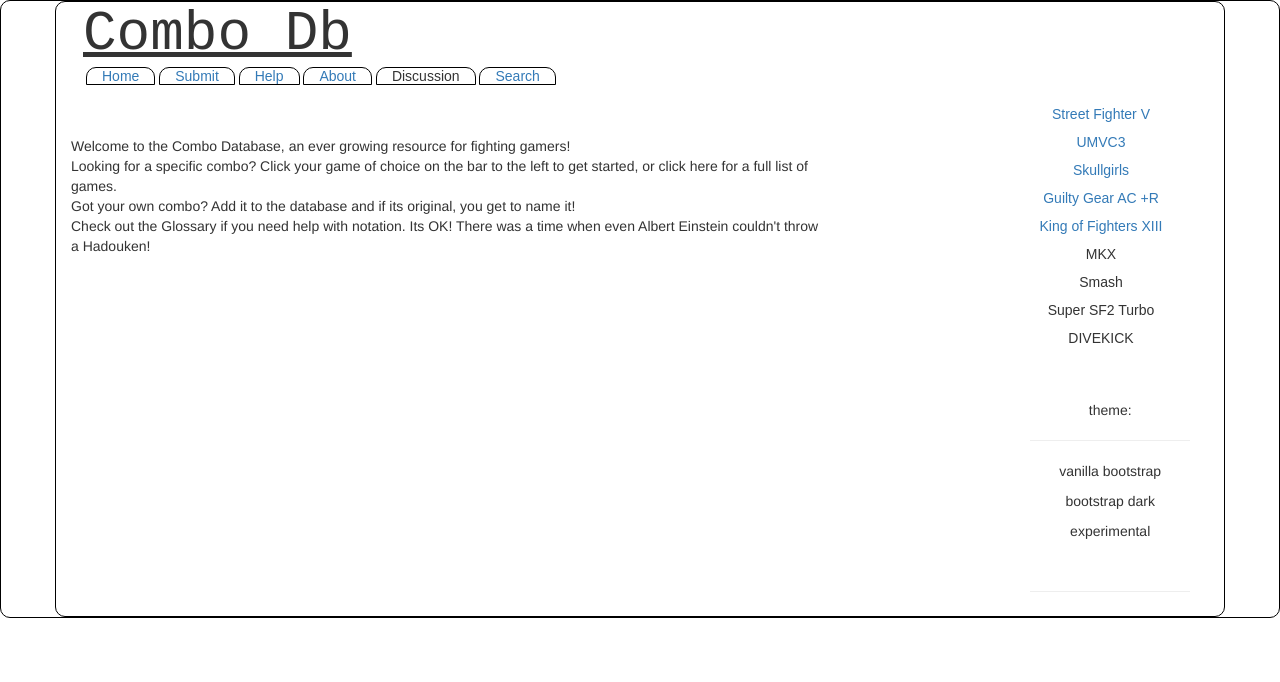
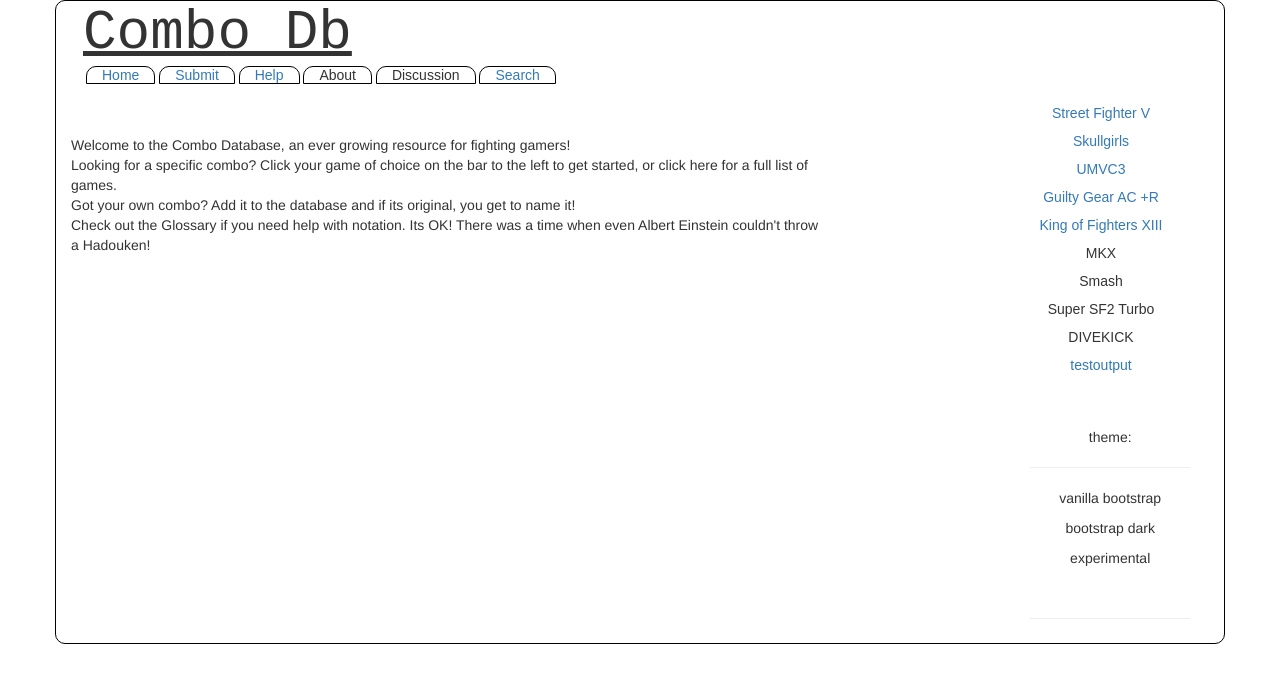
Before and after one commit to wickersham/Combo-DB, a website: page public/index.html at #/games/UMVC3 in a window 1280 px wide. Drawn offline with nearby package versions, Linux system fonts and the light colour scheme; some packages are replaced by stand-ins of ours.

Commit message:
minor tweaks

```diff
--- a/public/index.html
+++ b/public/index.html
@@ -13,7 +13,7 @@
 
 
 </head>
-<body id="allcontainer">
+<body>
   <div id="themechange">
    <div class="container" class="row" id="allcontainer">
 
@@ -25,7 +25,7 @@
                 <li><a href="#/home">Home</a></li>
                 <li><a href="#/submit">Submit</a></li>
                 <li><a href="#/help">Help</a></li>
-                <li><a href="#/about">About</a></li>
+                <li>About</li>
                 <li>Discussion</li>
                 <li><a href="#/search">Search</a></li>
 
@@ -41,14 +41,15 @@
     <span id="gamesbar" class="row col-xs-4">
         <ul>
             <li><a href="#/games/Street Fighter V">Street Fighter V</a></li>
+            <li><a href="#/games/Skullgirls">Skullgirls</a></li>
             <li><a href="#/games/UMVC3">UMVC3</a></li>
-            <li><a href="#/games/Skullgirls">Skullgirls</a></li>
             <li><a href="#/games/Guilty Gear AC +R">Guilty Gear AC +R</a></li>
             <li><a href="#/games/KOF XIII">King of Fighters XIII</a></li>
             <li>MKX</li>
             <li>Smash</li>
             <li>Super SF2 Turbo</li>
             <li>DIVEKICK</li>     <br>
+            <li><a href="#/output">testoutput</a></li>
 <!--                   <a href="#/games">all games:</a> <br>       -->
 
         </ul>
```
Also changed, not shown: public/html/marvel3.html (deleted, +0 -10 lines), public/js/angular-cookies.min.js (added, +8 -0 lines), public/html/combopage.html (line endings or trailing spaces).
